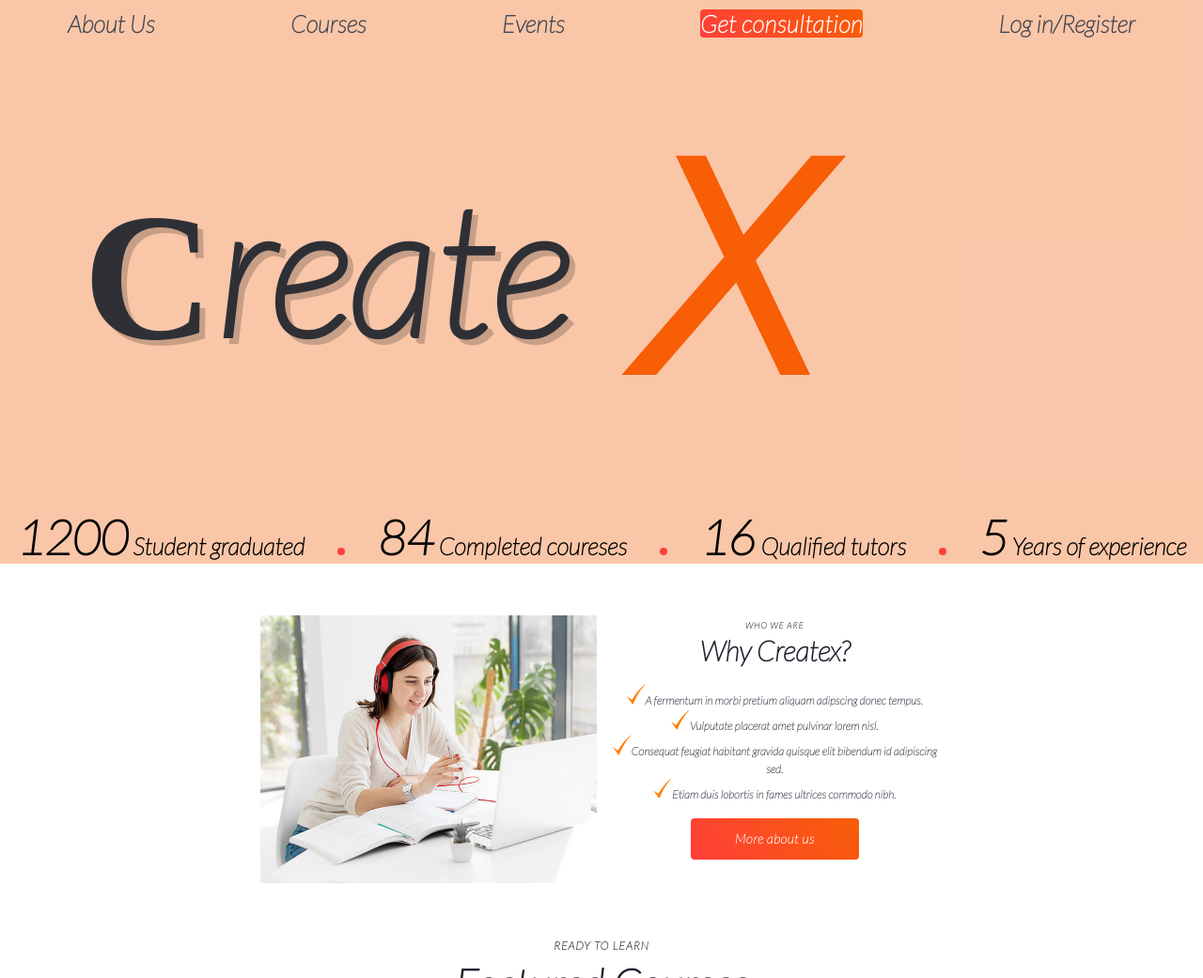
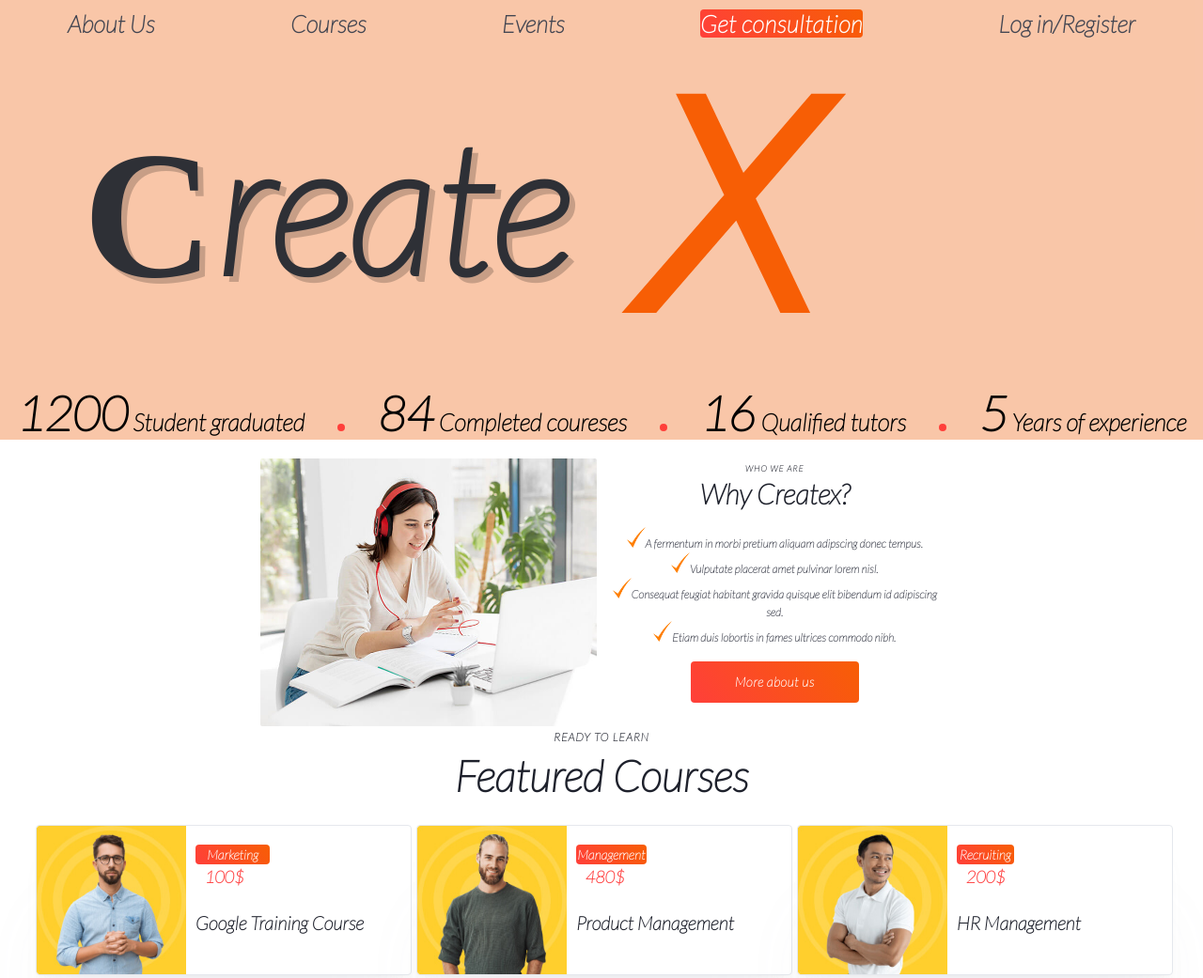
Before and after one commit to mariegorova/Project_FD1, a plain HTML site: page index.html in a window 1280 px wide. Shown: the top 1041 px of the page at 94% size. Drawn offline with Linux system fonts and the light colour scheme; a web font is replaced by a local one.

Commit message:
Changed size

```diff
--- a/styles/index.css
+++ b/styles/index.css
@@ -10,6 +10,7 @@
   flex-direction: column;
   justify-content: space-between;
    align-items: center;
+   height: fit-content;
 }
 
 .navbar {
@@ -112,13 +113,14 @@
 }
 
 .first_main_block {
-  height: 390px;
-  background-color: white;
+  height: fit-content;
+  color: white;
   width: 100%;
   display: flex;
   justify-content: center;
   text-align: center;
   align-items: center;
+  margin-top: 20px;
 }
 
 .girl {
```
Also changed, not shown: events.html (+3 -1 lines), styles/events.css (+4 -4 lines).
